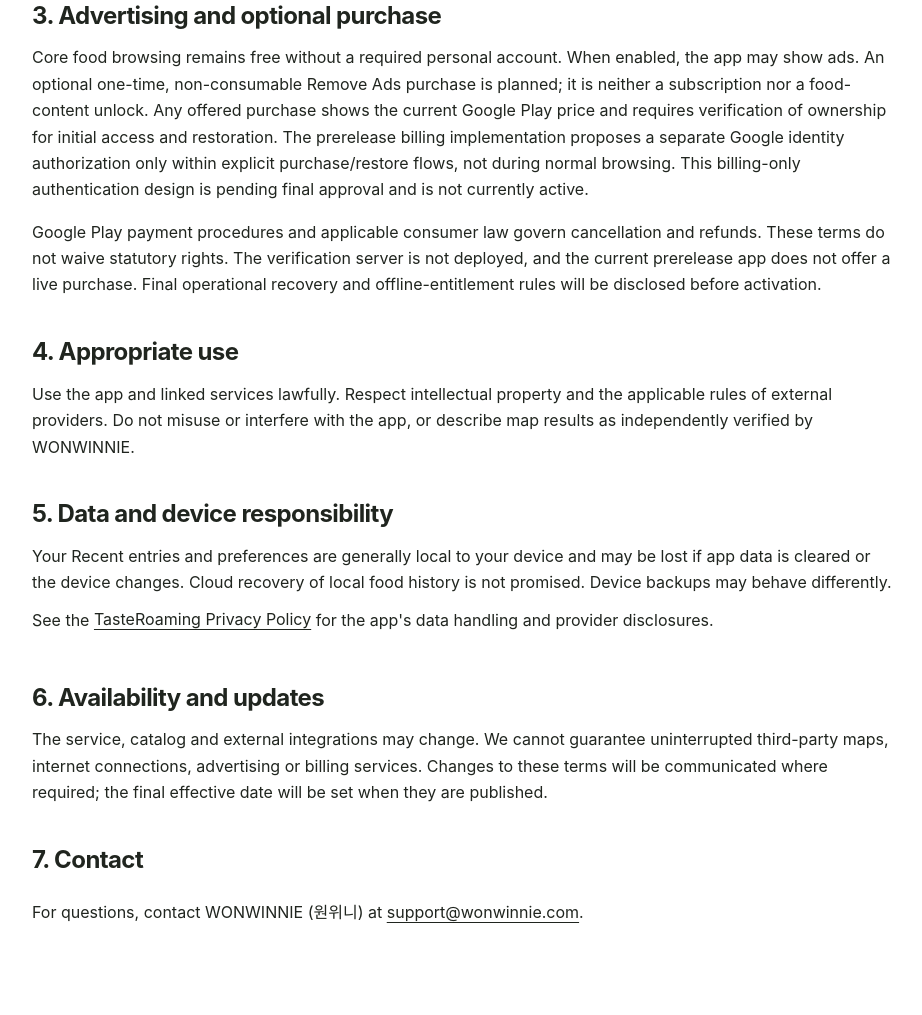
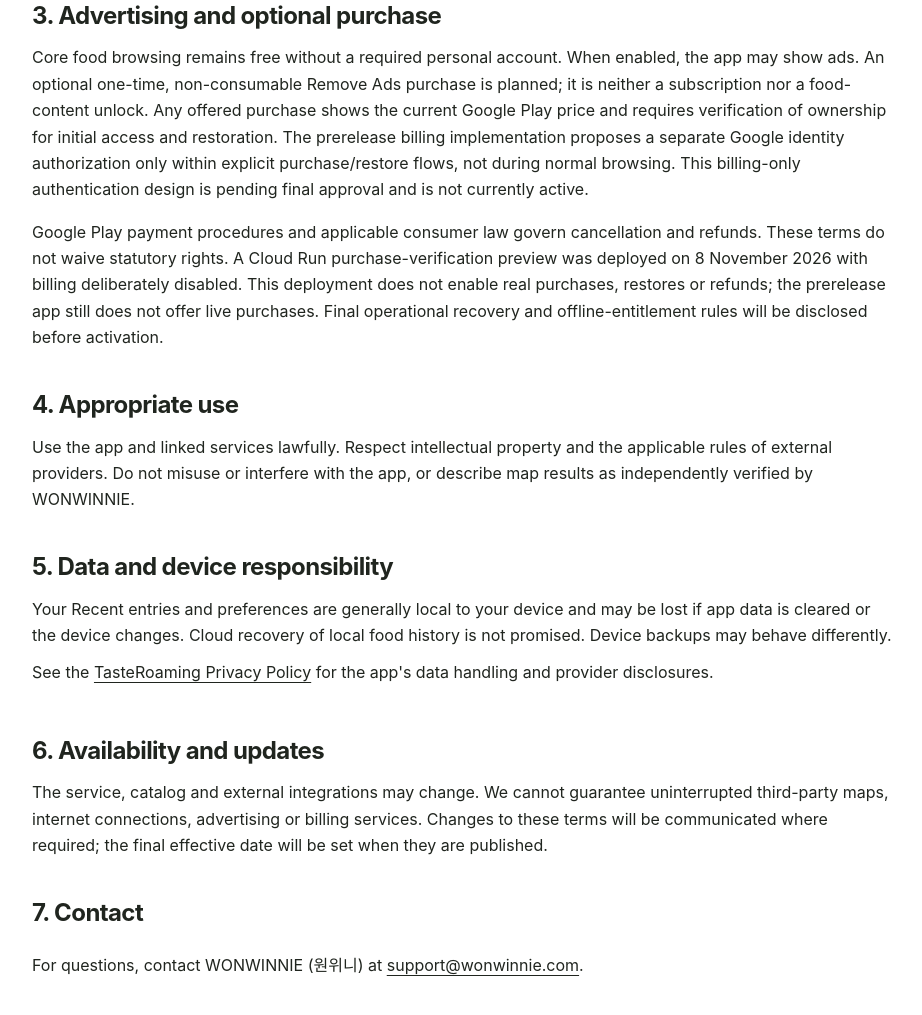
Before and after one commit to wonster0901/motility9-wix-import-test, a website: page tasteroaming/terms/index.html in a window 1280 px wide. Shown: the part 1005-2020 px from the top of the page, without its empty margins (178-1100 px from the left). Drawn offline with Linux system fonts and the light colour scheme.

Commit message:
docs(site): align TasteRoaming draft terms with billing-disabled Cloud Run deployment

```diff
--- a/tasteroaming/terms/index.html
+++ b/tasteroaming/terms/index.html
@@ -4,7 +4,7 @@
 <header class="site-header"><div class="shell header-row"><a class="wordmark back-link" href="/">← WONWINNIE</a><nav class="desktop-nav" aria-label="Primary"><a href="/tasteroaming/#discover">Discover</a><a href="/tasteroaming/#modes">Explore Modes</a><a href="/tasteroaming/#how-it-works">How It Works</a><a href="/tasteroaming/support/">Support</a></nav><details class="site-menu"><summary>Menu</summary><nav class="menu-links" aria-label="Mobile"><a href="/tasteroaming/#discover">Discover</a><a href="/tasteroaming/#modes">Explore Modes</a><a href="/tasteroaming/#how-it-works">How It Works</a><a href="/tasteroaming/support/">Support</a></nav></details></div></header>
 <main id="main" tabindex="-1"><div class="shell reading"><aside class="review-banner" aria-label="Review status"><strong>Review draft — not effective</strong>This proposed first-release terms requires final approval and confirmation of live advertising, purchase verification and data-retention operations before publication.</aside><h1>TasteRoaming Terms of Use — release candidate</h1><p class="lead">Terms for food browsing, map searches, ads and optional one-time purchases.</p><p class="review-meta">Developer: WONWINNIE (원위니) · App: TasteRoaming<br>Prepared: 7 November 2026 · Effective date: not set<br>Contact: <a href='mailto:support@wonwinnie.com'>support@wonwinnie.com</a></p><section><h2>1. About TasteRoaming</h2><p>TasteRoaming is provided by WONWINNIE (원위니) for discovering food through HERE, TRIP and WORLD. The bundled catalog can be browsed offline; external map searches may require an internet connection.</p></section>
 <section><h2>2. Food content and external maps</h2><p>Dish descriptions and images are for discovery only, not guarantees of ingredients, allergens, nutrition, origin or restaurant availability. TasteRoaming does not operate a verified restaurant directory, provide table reservations or confirm that an external venue serves a dish. Verify menus, ingredients, suitability and directions directly with the venue. External map providers set their own terms and privacy policies.</p></section>
-<section><h2>3. Advertising and optional purchase</h2><p>Core food browsing remains free without a required personal account. When enabled, the app may show ads. An optional one-time, non-consumable Remove Ads purchase is planned; it is neither a subscription nor a food-content unlock. Any offered purchase shows the current Google Play price and requires verification of ownership for initial access and restoration. The prerelease billing implementation proposes a separate Google identity authorization only within explicit purchase/restore flows, not during normal browsing. This billing-only authentication design is pending final approval and is not currently active.</p><p>Google Play payment procedures and applicable consumer law govern cancellation and refunds. These terms do not waive statutory rights. The verification server is not deployed, and the current prerelease app does not offer a live purchase. Final operational recovery and offline-entitlement rules will be disclosed before activation.</p></section>
+<section><h2>3. Advertising and optional purchase</h2><p>Core food browsing remains free without a required personal account. When enabled, the app may show ads. An optional one-time, non-consumable Remove Ads purchase is planned; it is neither a subscription nor a food-content unlock. Any offered purchase shows the current Google Play price and requires verification of ownership for initial access and restoration. The prerelease billing implementation proposes a separate Google identity authorization only within explicit purchase/restore flows, not during normal browsing. This billing-only authentication design is pending final approval and is not currently active.</p><p>Google Play payment procedures and applicable consumer law govern cancellation and refunds. These terms do not waive statutory rights. A Cloud Run purchase-verification preview was deployed on 8 November 2026 with billing deliberately disabled. This deployment does not enable real purchases, restores or refunds; the prerelease app still does not offer live purchases. Final operational recovery and offline-entitlement rules will be disclosed before activation.</p></section>
 <section><h2>4. Appropriate use</h2><p>Use the app and linked services lawfully. Respect intellectual property and the applicable rules of external providers. Do not misuse or interfere with the app, or describe map results as independently verified by WONWINNIE.</p></section>
 <section><h2>5. Data and device responsibility</h2><p>Your Recent entries and preferences are generally local to your device and may be lost if app data is cleared or the device changes. Cloud recovery of local food history is not promised. Device backups may behave differently. See the <a href='/tasteroaming/privacy/'>TasteRoaming Privacy Policy</a> for the app's data handling and provider disclosures.</p></section>
 <section><h2>6. Availability and updates</h2><p>The service, catalog and external integrations may change. We cannot guarantee uninterrupted third-party maps, internet connections, advertising or billing services. Changes to these terms will be communicated where required; the final effective date will be set when they are published.</p></section>
```
